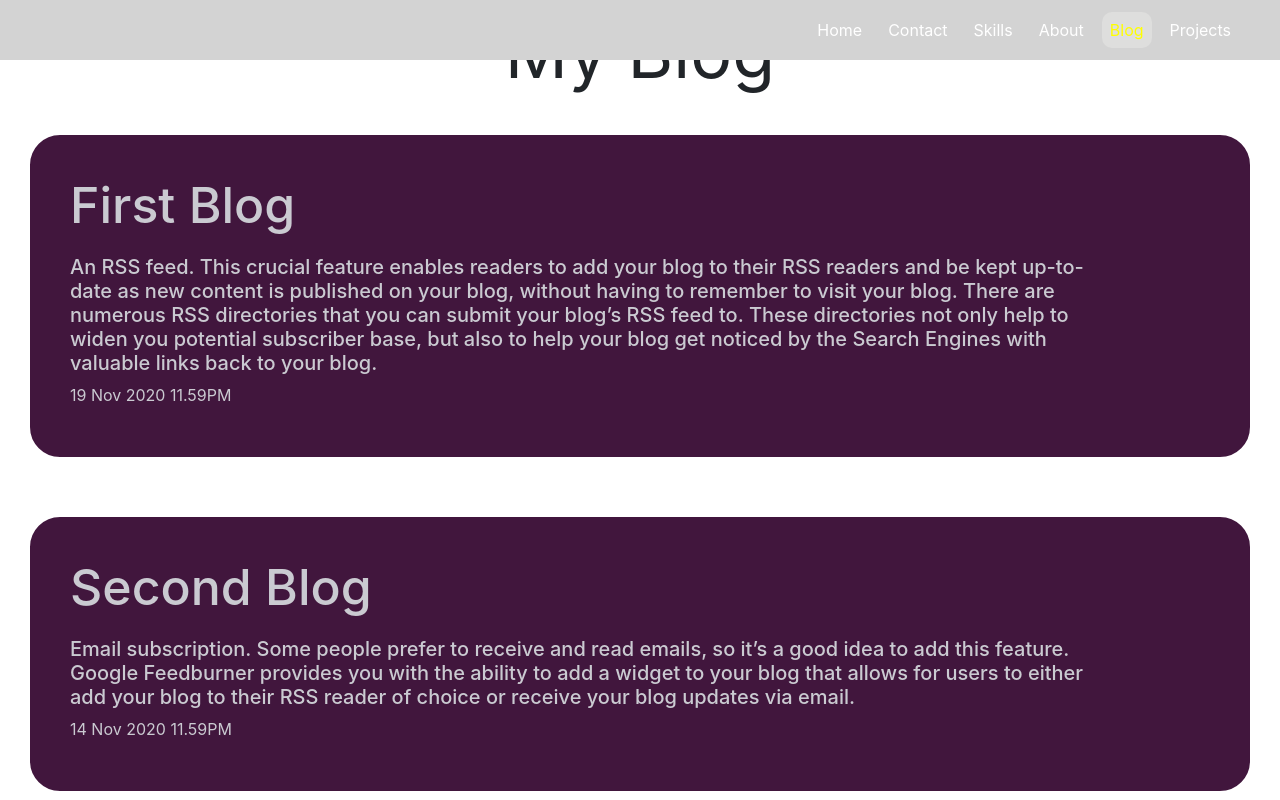
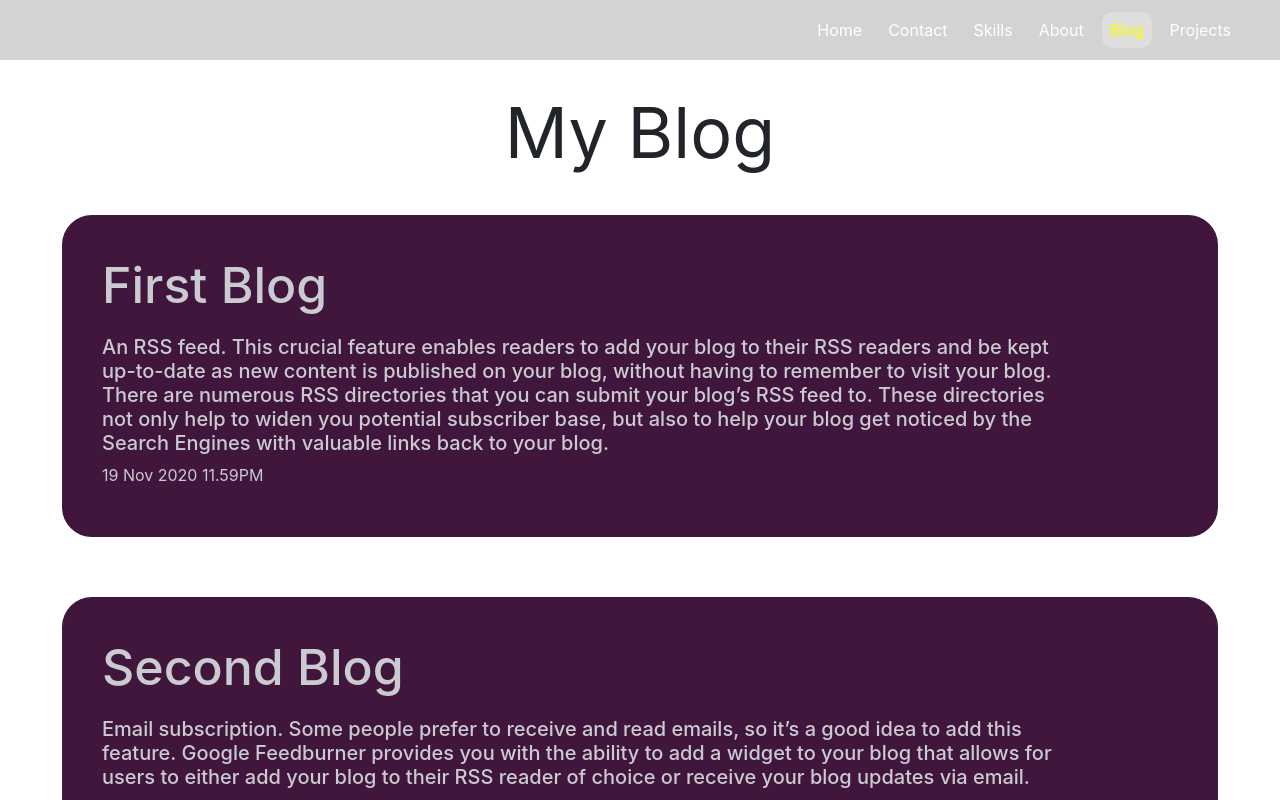
Before and after one commit to Sven-27/react-portfolio-group, a React (Create React App) app: page /blog in a window 1280 px wide. Shown: the top 800 px of the page. Built offline with nearby package versions, Linux system fonts and the light colour scheme.

Commit message:
Fixed Blog.css issue.

```diff
--- a/src/Blog.css
+++ b/src/Blog.css
@@ -1,4 +1,4 @@
-.body {
+.body2 {
    padding-top:5rem;
    padding-left: 2rem;
    padding-right: 2rem;
```
